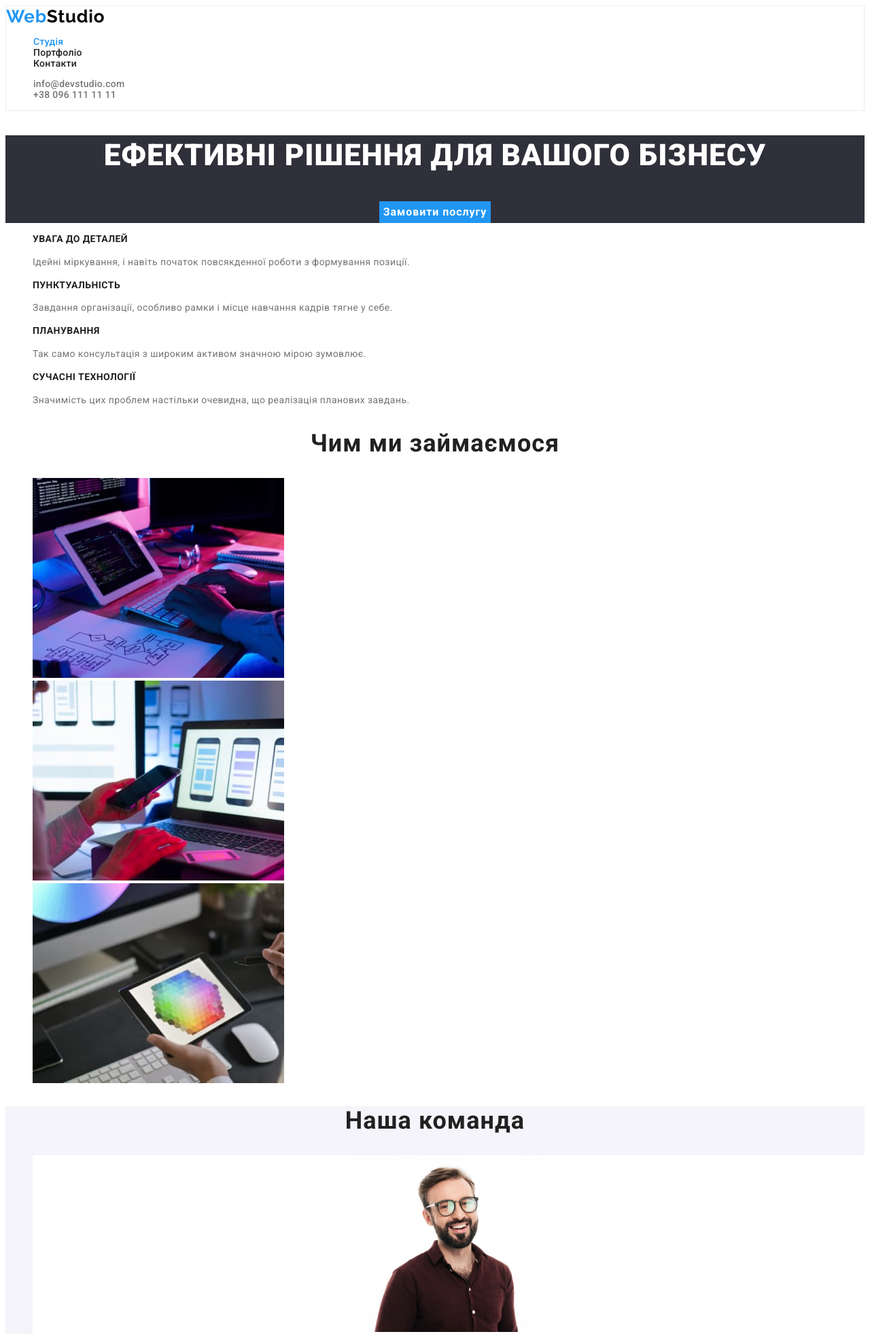
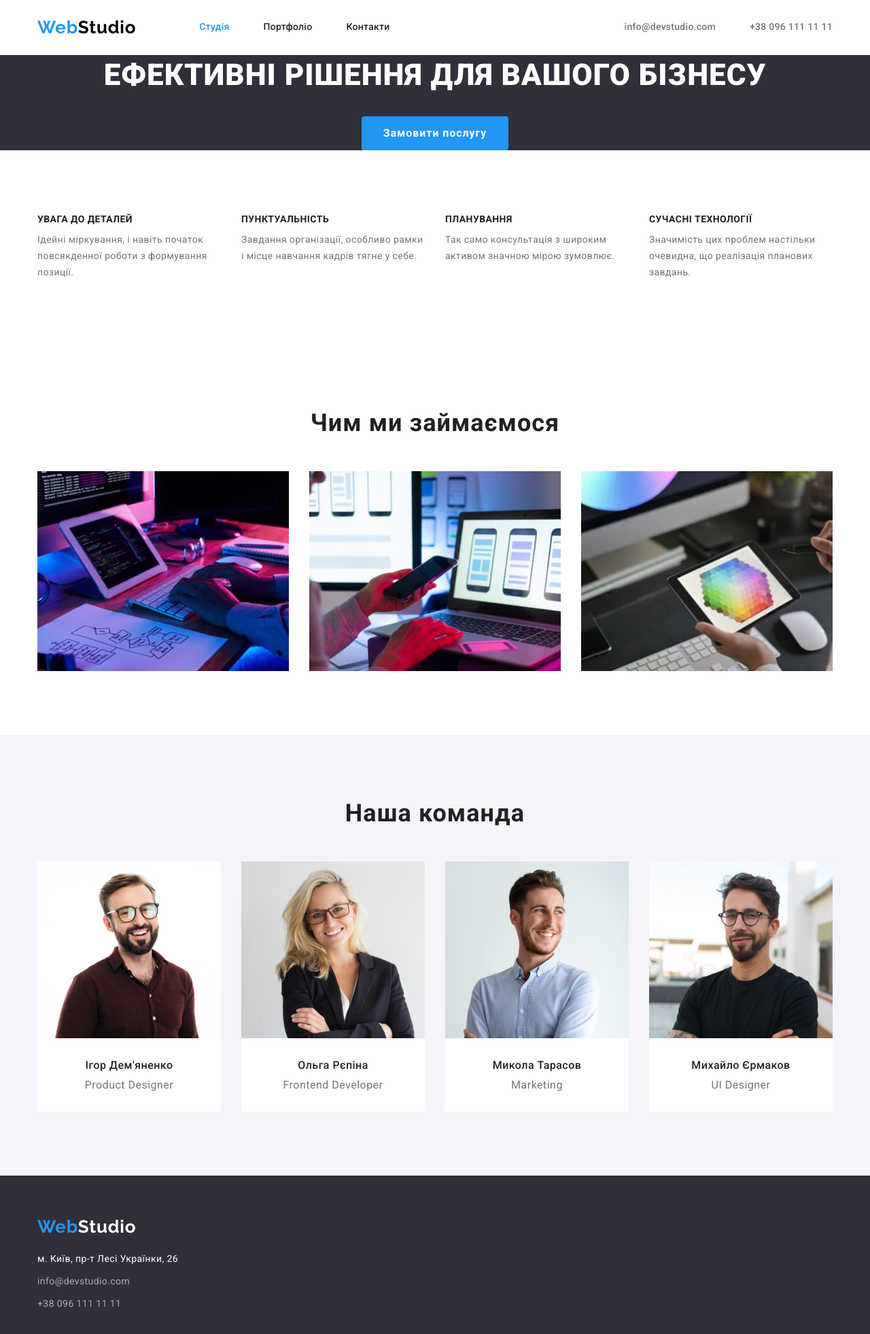
Before and after one commit to ArchGRL/goit-markup-hw-03, a plain HTML site: page index.html in a window 1280 px wide. Shown: the top 1962 px of the page at 68% size. Drawn offline with nearby package versions, Linux system fonts and the light colour scheme.

Commit message:
Позиціонує елементи через блокову модель і flexbox

```diff
--- a/css/styles.css
+++ b/css/styles.css
@@ -14,6 +14,7 @@
   --secondary-font-family: "Raleway", "Tahoma", sans-serif;
 }
 /* ---------------------General styles-------------------- */
+
 body {
   font-family: var(--primary-font-family);
   color: var(--primary-text-color);
@@ -22,33 +23,75 @@ body {
 .accent {
   color: var(--logo-primary-color);
 }
-.link {
-  text-decoration: none;
+.edge {
+  padding: 94px 0;
 }
-.list {
-  list-style: none;
+.container {
+  width: 1200px;
+  padding-right: 15px;
+  padding-left: 15px;
+  margin-right: auto;
+  margin-left: auto;
 }
 .hero,
 .footer {
   background-color: var(--background-section-color);
 }
 .btn {
+  border-radius: 4px;
   font-family: var(--primary-font-family);
   cursor: pointer;
   border: transparent;
 }
 .title {
+  margin-bottom: 50px;
   font-size: 36px;
   line-height: 1.17;
   text-align: center;
   letter-spacing: 0.03em;
   color: var(--secondary-text-color);
 }
+img {
+  display: block;
+  max-width: 100%;
+  height: auto;
+}
+
+/* -------------------------Reset------------------------------ */
+h1,
+h2,
+h3,
+h4,
+h5,
+h6,
+p {
+  margin: 0;
+}
+.link {
+  text-decoration: none;
+}
+.list {
+  list-style: none;
+  padding: 0;
+  margin: 0;
+}
 
 /*-----------------------------Header-----------------------------*/
 
 .header {
-  border: 1px solid var(--header-border-color);
+  border-bottom: 1px solid var(--header-border-color);
+}
+.header-container {
+  display: flex;
+  align-items: center;
+}
+.header-nav {
+  display: flex;
+  margin-right: auto;
+  align-items: center;
+}
+.header-logo {
+  margin-right: 93px;
 }
 .logo {
   font-family: var(--secondary-font-family);
@@ -62,11 +105,19 @@ body {
 }
 .main-nav,
 .contact {
+  display: flex;
+  gap: 50px;
+
   font-family: var(--primary-font-family);
   font-weight: 500;
   font-size: 14px;
   line-height: 1.14;
   letter-spacing: 0.02em;
+}
+.main-nav .link,
+.contact .link {
+  display: block;
+  padding: 32px 0;
 }
 .main-nav .link {
   color: var(--secondary-text-color);
@@ -91,6 +142,7 @@ body {
   letter-spacing: 0.06em;
 }
 .hero-title {
+  padding-bottom: 30px;
   color: var(--primary-white-color);
   font-weight: 900;
   font-size: 44px;
@@ -98,6 +150,9 @@ body {
   text-transform: uppercase;
 }
 .hero .btn {
+  min-width: 216px;
+  padding: 10px 32px;
+
   font-weight: 700;
   font-size: 16px;
   line-height: 1.88;
@@ -124,7 +179,15 @@ body {
   clip-path: inset(50%);
   margin: -1px;
 }
+.benefits-list {
+  display: flex;
+}
+.benefits-item:not(:last-child) {
+  margin-right: 30px;
+}
 .subtitle {
+  margin-bottom: 10px;
+
   font-size: 14px;
   line-height: 1.14;
   letter-spacing: 0.03em;
@@ -132,12 +195,20 @@ body {
   color: var(--secondary-text-color);
 }
 .benefits .text {
+  width: 270px;
   font-size: 14px;
   line-height: 1.71;
   letter-spacing: 0.03em;
 }
 
 /* ---------------Our work------------------ */
+
+.work .list {
+  display: flex;
+}
+.work .item:not(:last-child) {
+  margin-right: 30px;
+}
 
 /* ---------------Our team------------------ */
 
@@ -147,17 +218,35 @@ body {
   letter-spacing: 0.03em;
   background-color: var(--primary-section-color);
 }
+.team-list {
+  display: flex;
+}
+.team-item:not(:last-child) {
+  margin-right: 30px;
+}
 .team-item {
   background-color: var(--primary-white-color);
+  border-radius: 0px 0px 4px 4px;
+}
+.description {
+  padding: 30px 0;
 }
 .member {
+  margin-bottom: 10px;
+
   font-size: 16px;
   font-weight: 500;
   color: var(--secondary-text-color);
 }
 
 /* ------------Footer-------------- */
-
+.footer {
+  padding: 60px 0;
+}
+.footer .logo {
+  display: block;
+  margin-bottom: 20px;
+}
 .accent-footer {
   color: var(--primary-white-color);
 }
@@ -166,6 +255,9 @@ body {
   font-size: 14px;
   line-height: 1.71;
   letter-spacing: 0.03em;
+}
+.address .item {
+  margin-bottom: 9px;
 }
 .map {
   color: var(--primary-white-color);
@@ -177,7 +269,17 @@ body {
 /* ----------Page Portfolio-------------- */
 
 /* --------------Button menu------------ */
+.menu {
+  display: flex;
+  justify-content: center;
+  margin-bottom: 50px;
+}
+.menu-item:not(:last-child) {
+  margin-right: 8px;
+}
 .menu .btn {
+  padding: 6px 22px;
+
   font-weight: 500;
   font-size: 16px;
   line-height: 1.62;
@@ -191,7 +293,25 @@ body {
   color: var(--primary-white-color);
   background-color: var(--logo-primary-color);
 }
+.projects {
+  display: flex;
+  flex-wrap: wrap;
+  gap: 30px;
+}
+.projects-item {
+  background: var(--primary-white-color);
+}
+
+.card-footer {
+  width: 370px;
+  border-right: 1px solid var(--box-border-color);
+  border-bottom: 1px solid var(--box-border-color);
+  border-left: 1px solid var(--box-border-color);
+  padding: 20px 24px;
+}
 .projects .name {
+  margin-bottom: 4px;
+
   font-size: 18px;
   line-height: 2;
   letter-spacing: 0.06em;
@@ -201,7 +321,3 @@ body {
   line-height: 1.88;
   letter-spacing: 0.03em;
 }
-.projects-item {
-  background: var(--primary-white-color);
-  border: 1px solid var(--box-border-color);
-}
--- a/index.html
+++ b/index.html
@@ -5,23 +5,34 @@
     <meta http-equiv="X-UA-Compatible" content="IE=edge" />
     <meta name="viewport" content="width=device-width, initial-scale=1.0" />
     <title lang="en">WebStudio</title>
+    <!-- Fonts -->
     <link rel="preconnect" href="https://fonts.googleapis.com" />
     <link rel="preconnect" href="https://fonts.gstatic.com" crossorigin />
     <link
       href="https://fonts.googleapis.com/css2?family=Raleway:wght@700&family=Roboto:wght@400;500;700;900&display=swap"
       rel="stylesheet"
     />
+    <!-- Modern normalize -->
+    <link
+      rel="stylesheet"
+      href="https://cdnjs.cloudflare.com/ajax/libs/modern-normalize/1.1.0/modern-normalize.min.css"
+      integrity="sha512-wpPYUAdjBVSE4KJnH1VR1HeZfpl1ub8YT/NKx4PuQ5NmX2tKuGu6U/JRp5y+Y8XG2tV+wKQpNHVUX03MfMFn9Q=="
+      crossorigin="anonymous"
+      referrerpolicy="no-referrer"
+    />
+    <!-- Styles file -->
     <link rel="stylesheet" href="./css/styles.css" />
   </head>
   <body>
-    <!------------Header--------------->
+    <!-- Header -->
     <header class="header">
+      <div class="header-container container">
         <nav class="header-nav">
-        <a href="./index.html" lang="en" class="logo link"
+          <a href="./index.html" lang="en" class="header-logo logo link"
             ><span class="accent">Web</span
             ><span class="accent-header">Studio</span></a
           >
-        <!---------------Main navigation------------------>
+          <!-- Main navigation -->
           <ul class="main-nav list">
             <li>
               <a href="./index.html" class="link current">Студія</a>
@@ -38,53 +49,59 @@
               >info@devstudio.com</a
             >
           </li>
-        <li><a href="tel:+380961111111" class="link">+38 096 111 11 11</a></li>
+          <li>
+            <a href="tel:+380961111111" class="link">+38 096 111 11 11</a>
+          </li>
         </ul>
+      </div>
     </header>
     <main>
-      <!----------------Hero-------------------->
+      <!-- Hero -->
       <section class="hero">
         <h1 class="hero-title">Ефективні рішення для вашого бізнесу</h1>
         <button type="button" class="btn">Замовити послугу</button>
       </section>
-      <!-----------------Our benefits------------------>
-      <section class="benefits">
+      <!-- Our benefits -->
+      <section class="benefits edge">
+        <div class="container">
           <h2 class="visually-hidden">Наші переваги</h2>
-        <ul class="list">
-          <li>
+          <ul class="benefits-list list">
+            <li class="benefits-item">
               <h3 class="subtitle">Увага до деталей</h3>
               <p class="text">
                 Ідейні міркування, і навіть початок повсякденної роботи з
                 формування позиції.
               </p>
             </li>
-          <li>
+            <li class="benefits-item">
               <h3 class="subtitle">Пунктуальність</h3>
               <p class="text">
-              Завдання організації, особливо рамки і місце навчання кадрів тягне
-              у себе.
+                Завдання організації, особливо рамки і місце навчання кадрів
+                тягне у себе.
               </p>
             </li>
-          <li>
+            <li class="benefits-item">
               <h3 class="subtitle">Планування</h3>
               <p class="text">
                 Так само консультація з широким активом значною мірою зумовлює.
               </p>
             </li>
-          <li>
+            <li class="benefits-item">
               <h3 class="subtitle">Сучасні технології</h3>
               <p class="text">
-              Значимість цих проблем настільки очевидна, що реалізація планових
-              завдань.
+                Значимість цих проблем настільки очевидна, що реалізація
+                планових завдань.
               </p>
             </li>
           </ul>
+        </div>
       </section>
-      <!-----------------------------Our work-------------------------->
-      <section class="work">
+      <!-- Our work -->
+      <section class="work edge">
+        <div class="container">
           <h2 class="title">Чим ми займаємося</h2>
           <ul class="list">
-          <li>
+            <li class="item">
               <img
                 src="./images/type-work-1.jpg"
                 alt="Руки набирають код на клавіатурі"
@@ -92,7 +109,7 @@
                 height="294"
               />
             </li>
-          <li>
+            <li class="item">
               <img
                 src="./images/type-work-2.jpg"
                 alt="Одна рука тримає мобільний телефон інша працює за ноутбуком"
@@ -100,7 +117,7 @@
                 height="294"
               />
             </li>
-          <li>
+            <li class="item">
               <img
                 src="./images/type-work-3.jpg"
                 alt="Руки підбирають на планшеті колір із гами"
@@ -109,11 +126,13 @@
               />
             </li>
           </ul>
+        </div>
       </section>
-      <!--------------------------Our team------------------------>
-      <section class="team">
+      <!-- Our team -->
+      <section class="team edge">
+        <div class="container">
           <h2 class="title">Наша команда</h2>
-        <ul class="list">
+          <ul class="team-list list">
             <li class="team-item">
               <img
                 src="./images/member-1.jpg"
@@ -121,8 +140,10 @@
                 width="270"
                 height="260"
               />
+              <div class="description">
                 <h3 class="member">Ігор Дем'яненко</h3>
                 <p lang="en" class="position">Product Designer</p>
+              </div>
             </li>
             <li class="team-item">
               <img
@@ -131,8 +152,10 @@
                 width="270"
                 height="260"
               />
+              <div class="description">
                 <h3 class="member">Ольга Рєпіна</h3>
                 <p lang="en" class="position">Frontend Developer</p>
+              </div>
             </li>
             <li class="team-item">
               <img
@@ -141,8 +164,10 @@
                 width="270"
                 height="260"
               />
+              <div class="description">
                 <h3 class="member">Микола Тарасов</h3>
                 <p lang="en" class="position">Marketing</p>
+              </div>
             </li>
             <li class="team-item">
               <img
@@ -151,22 +176,26 @@
                 width="270"
                 height="260"
               />
+              <div class="description">
                 <h3 class="member">Михайло Єрмаков</h3>
                 <p lang="en" class="position">UI Designer</p>
+              </div>
             </li>
           </ul>
+        </div>
       </section>
     </main>
-    <!--------------------------Footer----------------->
+    <!-- Footer -->
     <footer class="footer">
+      <div class="container">
         <a href="./index.html" class="logo link"
           ><span class="accent">Web</span
           ><span class="accent-footer">Studio</span></a
         >
-      <!-----------------------Address------------------------->
+        <!-- Address -->
         <address class="address">
           <ul class="list">
-          <li>
+            <li class="item">
               <a
                 href="https://goo.gl/maps/iMAEv3VVGmUvrYKr9"
                 target="_blank"
@@ -175,18 +204,19 @@
                 >м. Київ, пр-т Лесі Українки, 26
               </a>
             </li>
-          <li>
+            <li class="item">
               <a href="mailto:info@devstudio.com" class="comunication link"
                 >info@devstudio.com</a
               >
             </li>
-          <li>
+            <li class="item">
               <a href="tel:+380961111111" class="comunication link"
                 >+38 096 111 11 11</a
               >
             </li>
           </ul>
         </address>
+      </div>
     </footer>
   </body>
 </html>
```
Also changed, not shown: portfolio.html (+54 -16 lines). Lines whose indentation alone changed are shown as unchanged.
